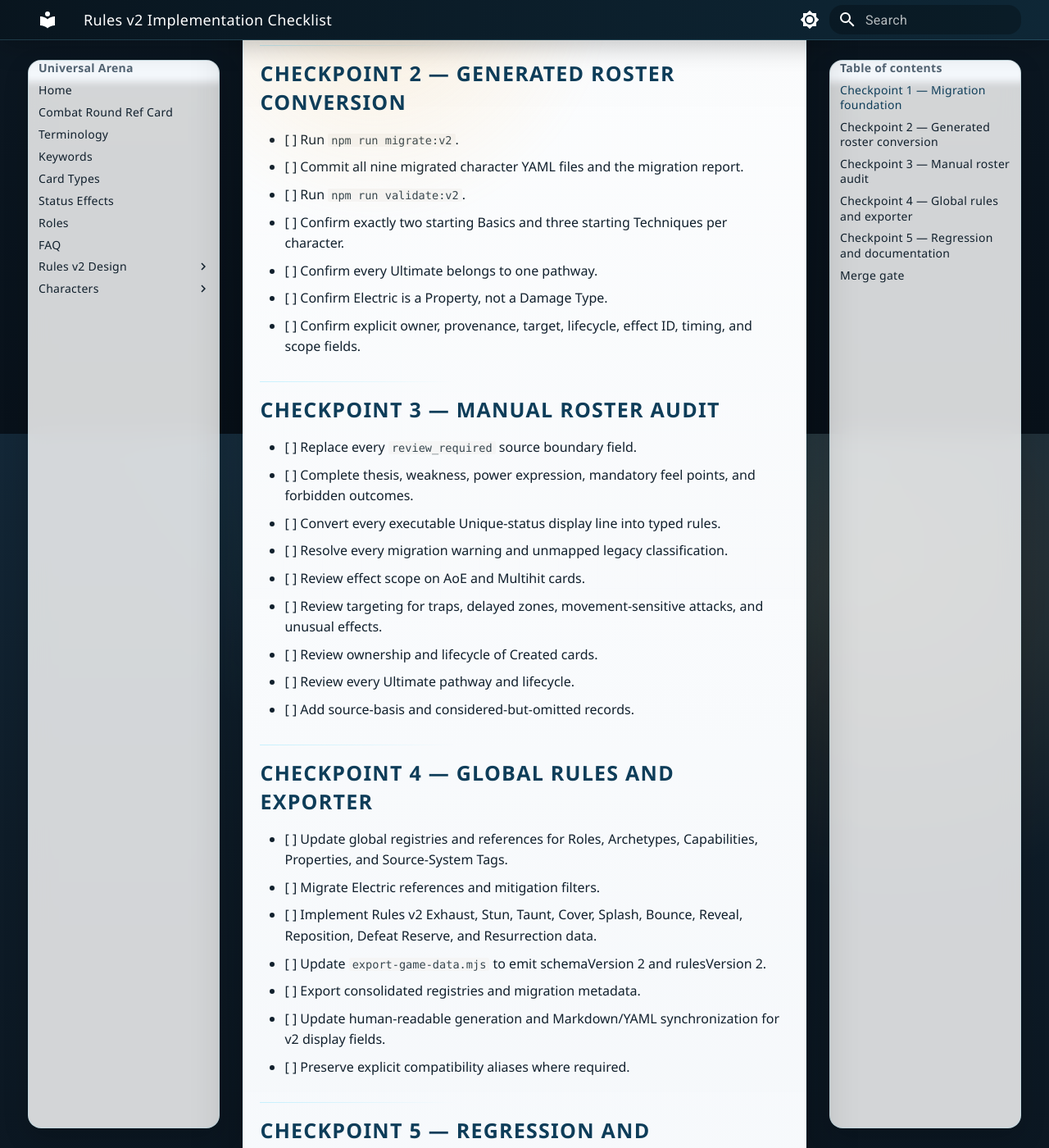
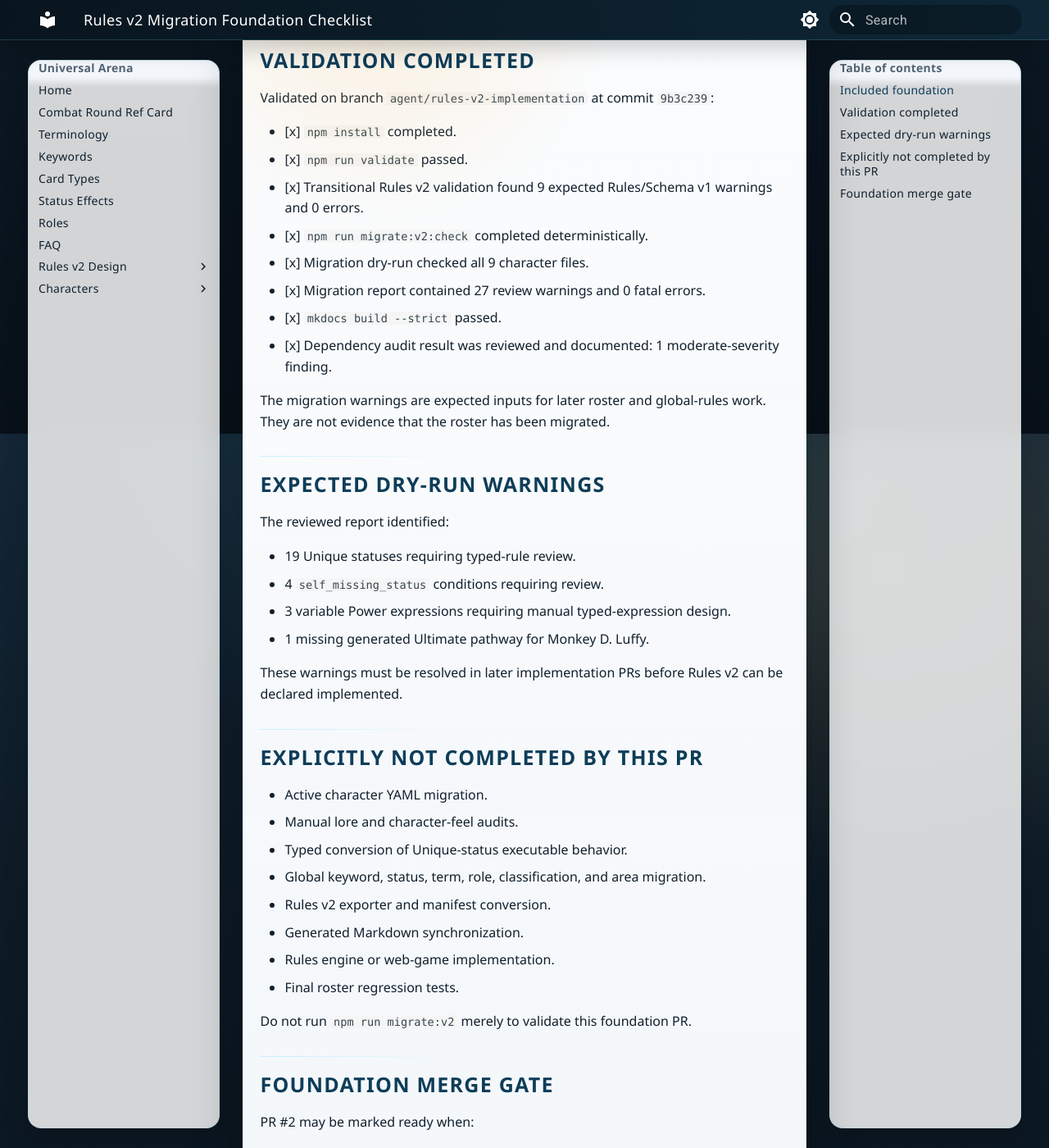
Before and after one commit to HVS13/UniversalArena, an MkDocs documentation site: the page built from docs/data/migrations/rules-v2-implementation-checklist.md, in a window 1280 px wide and 1400 px high, scrolled down 871 px. Shown: the whole window at 82% size. Built offline with MkDocs 1.6.1 and Material for MkDocs 9.7.7, drawn with Linux system fonts in a browser that asks for light colours; some of the changed text lies outside the part shown.

Commit message:
Align Rules v2 checklist with foundation-only PR

```diff
--- a/docs/data/migrations/rules-v2-implementation-checklist.md
+++ b/docs/data/migrations/rules-v2-implementation-checklist.md
@@ -1,69 +1,65 @@
-# Rules v2 Implementation Checklist
+# Rules v2 Migration Foundation Checklist
 
-> **PR strategy:** Complete the full Rules v2 implementation in one long-lived draft pull request. Use separate commits and validation checkpoints. Do not mark the PR ready until every blocking item below passes.
+> **Scope:** This checklist applies only to the migration and validation foundation introduced by PR #2. Active roster conversion, global-rules migration, exporter conversion, lore audits, and final documentation synchronization belong to later pull requests.
 
-## Checkpoint 1 — Migration foundation
+## Included foundation
 
 - [x] Add consolidated Rules v2 content registries.
-- [x] Add deterministic roster migration overrides.
+- [x] Add deterministic per-character migration overrides.
 - [x] Add a dry-run and write-mode character migration CLI.
 - [x] Add a Rules v2 validator.
 - [x] Keep the existing Rules v1 validator available during transition.
-- [ ] Run `npm run migrate:v2:check` in a clean checkout.
-- [ ] Review the generated migration report.
-- [ ] Resolve migration-script runtime or parsing errors.
+- [x] Add npm commands for transitional validation, migration checking, write mode, and strict Rules v2 validation.
 
-## Checkpoint 2 — Generated roster conversion
+## Validation completed
 
-- [ ] Run `npm run migrate:v2`.
-- [ ] Commit all nine migrated character YAML files and the migration report.
-- [ ] Run `npm run validate:v2`.
-- [ ] Confirm exactly two starting Basics and three starting Techniques per character.
-- [ ] Confirm every Ultimate belongs to one pathway.
-- [ ] Confirm Electric is a Property, not a Damage Type.
-- [ ] Confirm explicit owner, provenance, target, lifecycle, effect ID, timing, and scope fields.
+Validated on branch `agent/rules-v2-implementation` at commit `9b3c239`:
 
-## Checkpoint 3 — Manual roster audit
+- [x] `npm install` completed.
+- [x] `npm run validate` passed.
+- [x] Transitional Rules v2 validation found 9 expected Rules/Schema v1 warnings and 0 errors.
+- [x] `npm run migrate:v2:check` completed deterministically.
+- [x] Migration dry-run checked all 9 character files.
+- [x] Migration report contained 27 review warnings and 0 fatal errors.
+- [x] `mkdocs build --strict` passed.
+- [x] Dependency audit result was reviewed and documented: 1 moderate-severity finding.
 
-- [ ] Replace every `review_required` source boundary field.
-- [ ] Complete thesis, weakness, power expression, mandatory feel points, and forbidden outcomes.
-- [ ] Convert every executable Unique-status display line into typed rules.
-- [ ] Resolve every migration warning and unmapped legacy classification.
-- [ ] Review effect scope on AoE and Multihit cards.
-- [ ] Review targeting for traps, delayed zones, movement-sensitive attacks, and unusual effects.
-- [ ] Review ownership and lifecycle of Created cards.
-- [ ] Review every Ultimate pathway and lifecycle.
-- [ ] Add source-basis and considered-but-omitted records.
+The migration warnings are expected inputs for later roster and global-rules work. They are not evidence that the roster has been migrated.
 
-## Checkpoint 4 — Global rules and exporter
+## Expected dry-run warnings
 
-- [ ] Update global registries and references for Roles, Archetypes, Capabilities, Properties, and Source-System Tags.
-- [ ] Migrate Electric references and mitigation filters.
-- [ ] Implement Rules v2 Exhaust, Stun, Taunt, Cover, Splash, Bounce, Reveal, Reposition, Defeat Reserve, and Resurrection data.
-- [ ] Update `export-game-data.mjs` to emit schemaVersion 2 and rulesVersion 2.
-- [ ] Export consolidated registries and migration metadata.
-- [ ] Update human-readable generation and Markdown/YAML synchronization for v2 display fields.
-- [ ] Preserve explicit compatibility aliases where required.
+The reviewed report identified:
 
-## Checkpoint 5 — Regression and documentation
+- 19 Unique statuses requiring typed-rule review.
+- 4 `self_missing_status` conditions requiring review.
+- 3 variable Power expressions requiring manual typed-expression design.
+- 1 missing generated Ultimate pathway for Monkey D. Luffy.
 
-- [ ] Add automated tests for clashes, Multihit erosion, target locking, area batches, statuses, lifecycle, economy, defeat, and Resurrection.
-- [ ] Add roster-specific regression cases for DIO, Light, Luffy, Leon, and other complex characters.
-- [ ] Run `npm run validate`.
-- [ ] Run `npm run validate:v2:strict`.
-- [ ] Run the exporter into a temporary directory and inspect its manifest.
-- [ ] Run `mkdocs build --strict`.
-- [ ] Check all internal links and rendered Rules v2/reference/character pages.
-- [ ] Run `npm audit` and document dependency findings without using `--force` blindly.
+These warnings must be resolved in later implementation PRs before Rules v2 can be declared implemented.
 
-## Merge gate
+## Explicitly not completed by this PR
 
-The PR may be marked ready only when:
+- Active character YAML migration.
+- Manual lore and character-feel audits.
+- Typed conversion of Unique-status executable behavior.
+- Global keyword, status, term, role, classification, and area migration.
+- Rules v2 exporter and manifest conversion.
+- Generated Markdown synchronization.
+- Rules engine or web-game implementation.
+- Final roster regression tests.
 
-- No Rules v1 character YAML remains active.
-- No blocking schema, semantic, or compatibility errors remain.
-- No `review_required`, `migrationStatus: review_required`, or untyped executable Unique-status behavior remains.
-- Every character has passed the roster audit checklist.
-- The exporter produces a clean Rules v2 manifest.
-- The strict v2 validator, legacy/display synchronizer, regression tests, and strict MkDocs build all pass.
-- The PR description accurately states any non-blocking dependency audit findings.
+Do not run `npm run migrate:v2` merely to validate this foundation PR.
+
+## Foundation merge gate
+
+PR #2 may be marked ready when:
+
+- [x] Legacy Markdown/YAML synchronization passes.
+- [x] Transitional Rules v2 validation passes with no errors.
+- [x] Migration dry-run completes deterministically.
+- [x] The report contains no fatal error or malformed output.
+- [x] Strict MkDocs build passes.
+- [x] Dependency findings are recorded without applying an uncontrolled forced fix.
+- [x] The PR description clearly states that active content remains Rules v1.
+
+After this PR merges, subsequent PRs should use the migration foundation without silently treating dry-run output as approved roster design.
```
